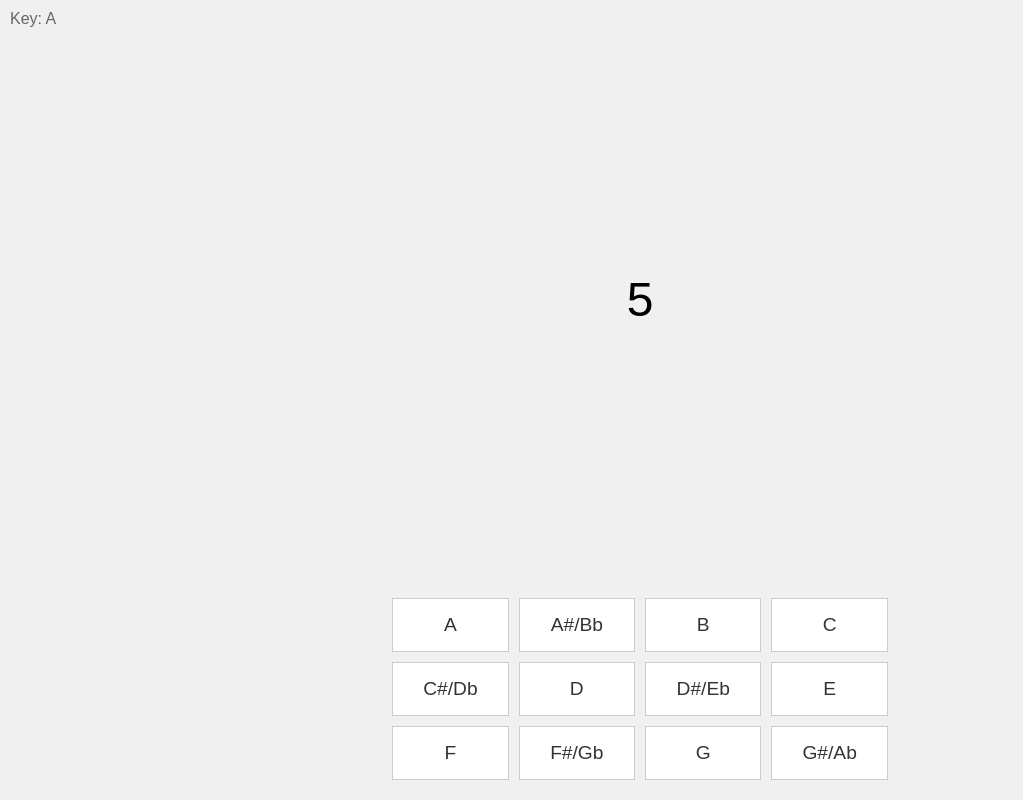
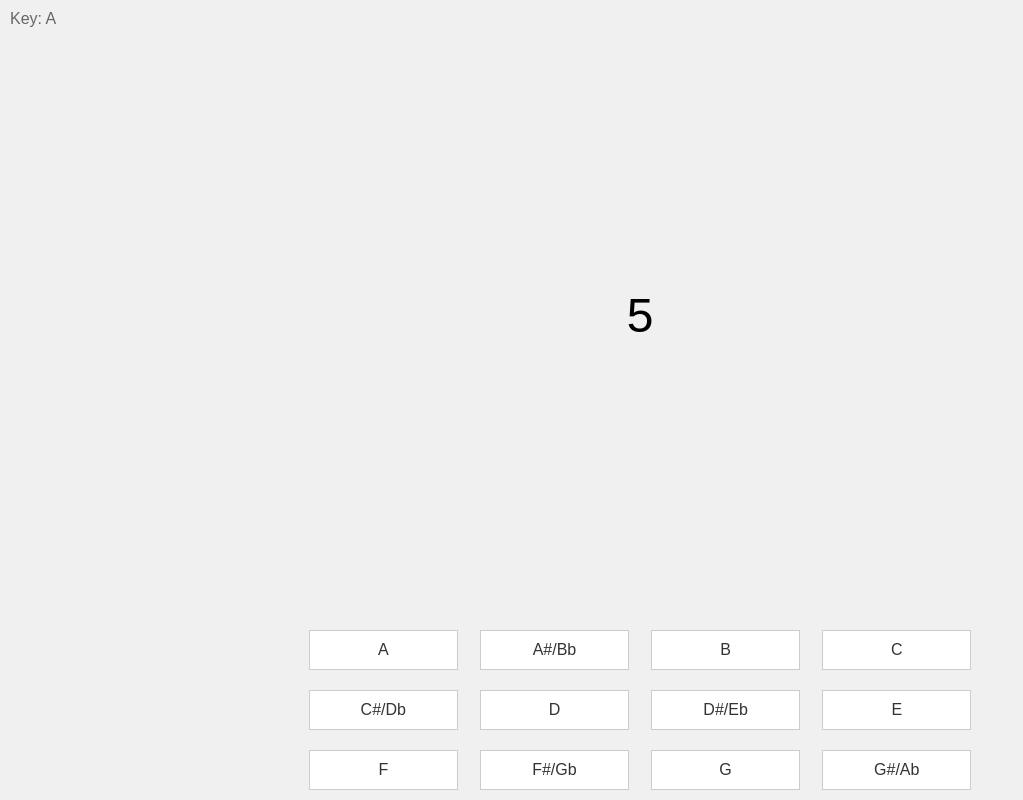
Before and after one commit to brettcomardelle/nns-practice, a website: page public/index.html in a window 1280 px wide. Shown: the whole page, without its empty margins (0-1023 px from the left). Drawn offline with Linux system fonts and the light colour scheme.

Commit message:
fix button spacing

```diff
--- a/public/index.html
+++ b/public/index.html
@@ -35,11 +35,11 @@
         }
 
         #button-container {
-            display: grid;
-            grid-template-columns: repeat(4, 1fr); /* 4 evenly spaced columns */
-            gap: 10px;
-            margin-top: auto; /* Push buttons to the bottom */
-            margin-bottom: 20px; /* Optional: Add some space at the bottom */
+            display: flex;
+            flex-wrap: wrap;
+            justify-content: space-around; /* Adjust spacing between buttons */
+            gap: 10px; /* Add some gap between buttons */
+            max-width: 100%; /* Ensure buttons don't exceed screen width */
         }
 
         button {
@@ -51,6 +51,15 @@
             border: 1px solid #cccccc;
             cursor: pointer;
             transition: background-color 0.3s, color 0.3s;
+        }
+
+        #button-container button {
+            flex: 1 0 calc(25% - 20px); /* 4 buttons per row: 25% width minus gap */
+            max-width: calc(25% - 20px); /* Ensure buttons don't exceed 25% width minus gap */
+            margin-bottom: 10px; /* Add bottom margin to create spacing between rows */
+            font-size: 16px; /* Adjust font size as needed */
+            padding: 10px; /* Add padding inside buttons */
+            text-align: center; /* Center align text inside buttons */
         }
 
         button:hover {
```
